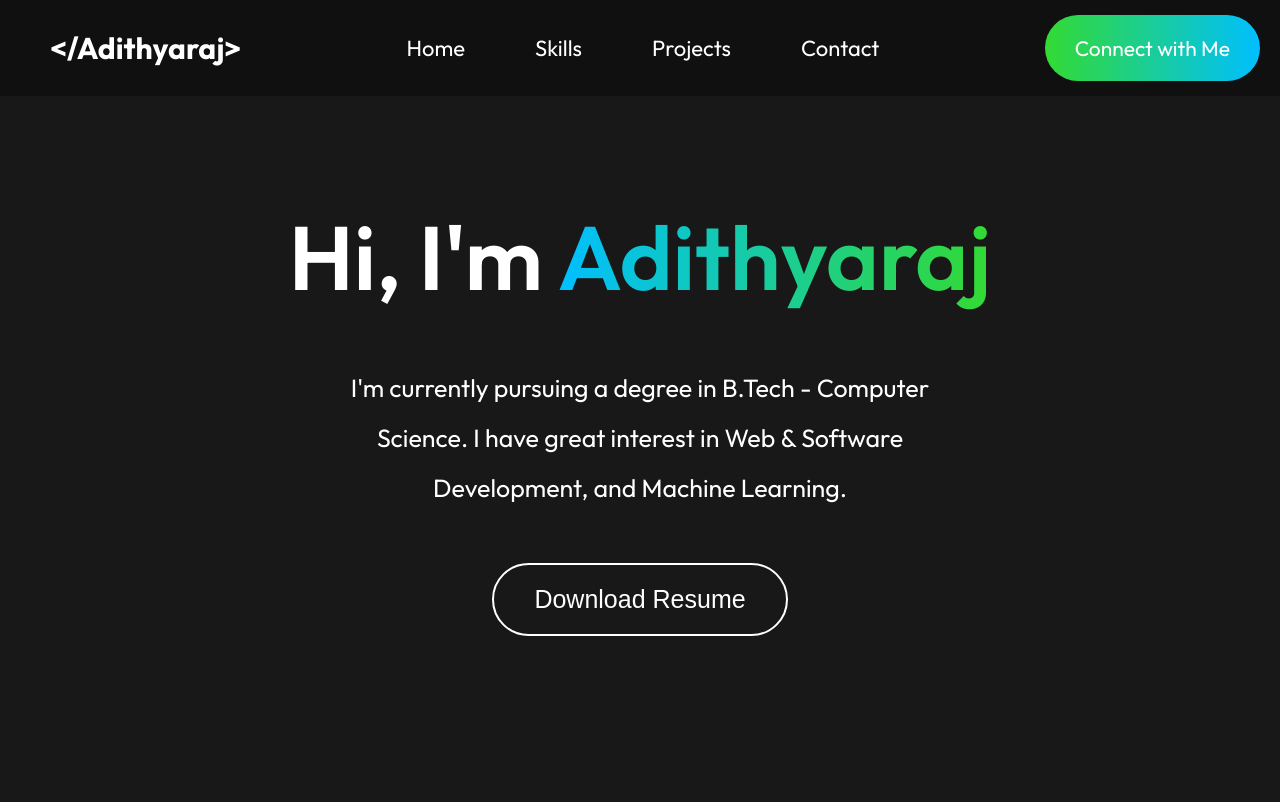
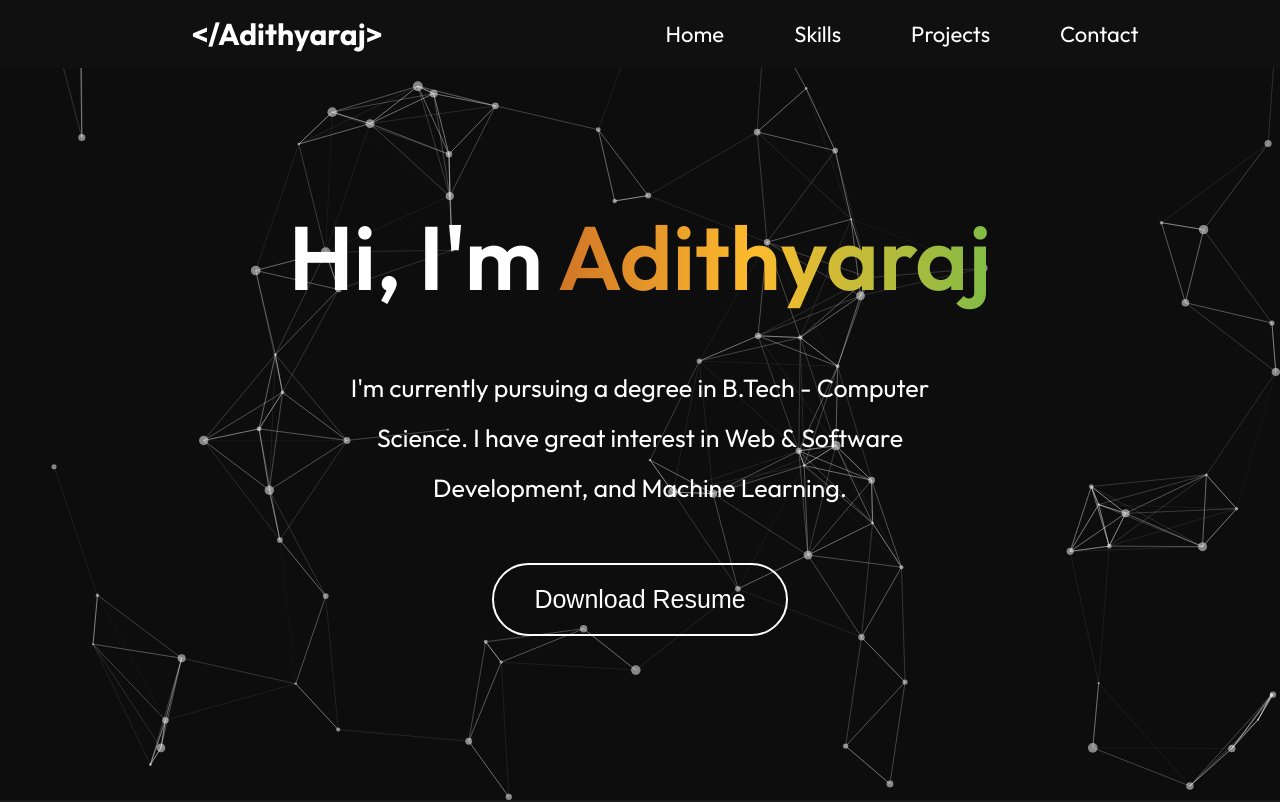
Before and after one commit to adithyaraj-11/Portfolio, a React (Vite) app: page / in a window 1280 px wide. Shown: the top 802 px of the page. Built offline with nearby package versions, Linux system fonts and the light colour scheme.

Commit message:
animated background and minor fixes

```diff
--- a/package.json
+++ b/package.json
@@ -12,7 +12,11 @@
   "dependencies": {
     "react": "^18.3.1",
     "react-anchor-link-smooth-scroll": "^1.0.12",
-    "react-dom": "^18.3.1"
+    "react-dom": "^18.3.1",
+    "react-scroll": "^1.9.3",
+    "react-tsparticles": "^2.12.2",
+    "tsparticles": "^3.8.1",
+    "tsparticles-slim": "^2.12.0"
   },
   "devDependencies": {
     "@types/react": "^18.3.3",
--- a/src/App.jsx
+++ b/src/App.jsx
@@ -1,5 +1,6 @@
 import React from "react";
 import Navbar from "./Components/Navbar/navbar";
+import ParticlesBackground from "./Particles";
 import Intro from "./Components/Intro/Intro";
 import Skills from "./Components/Skills/Skills";
 import Projects from "./Components/Projects/Projects";
@@ -7,6 +8,8 @@ import Contact from "./Components/Contact/Contact";
 import Footer from "./Components/Footer/Footer";
 const App = () => {
   return (
+     <>
+      <ParticlesBackground />
     <div>
       <Navbar />
       <Intro />
@@ -15,6 +18,7 @@ const App = () => {
       <Contact />
       <Footer />
     </div>
+    </>
   );
 };
 export default App;
--- a/src/Components/Intro/Intro.css
+++ b/src/Components/Intro/Intro.css
@@ -15,11 +15,25 @@
 }
 
 .intro h1 span {
-  background: linear-gradient(270deg, rgb(51, 218, 51), rgb(0, 191, 255));
+  background: linear-gradient(to right, #2841a5, #9a1f1f, #fdbb2d, #1abc58);
+  background-size: 300% auto;
   background-clip: text;
   -webkit-background-clip: text;
   -webkit-text-fill-color: transparent;
+  animation: gradientShift 5s ease-in-out infinite;
 }
+
+    @keyframes gradientShift {
+      0% {
+        background-position: 0% center;
+      }
+      50% {
+        background-position: 100% center;
+      }
+      100% {
+        background-position: 0% center;
+      }
+    }
 
 .intro p {
   width: 50%;
--- a/src/Components/Navbar/Function.js
+++ b/src/Components/Navbar/Function.js
@@ -1,3 +1,5 @@
+
+
 export function change() {
   let r = Math.floor(Math.random() * 256);
   let g = Math.floor(Math.random() * 256);
@@ -6,10 +8,12 @@ export function change() {
   if (logo) {
     logo.style.color = `rgb(${r}, ${g}, ${b})`;
   }
-    logo.addEventListener('mouseleave', function() {
+  //while color on mouseout
+  logo.addEventListener('mouseout', () => {
     logo.style.color = 'white';
   });
 }
+
 
 export function toggleDropdown() {
   const navmenu = document.querySelector('.navmenu');
--- a/src/Components/Navbar/Navbar.css
+++ b/src/Components/Navbar/Navbar.css
@@ -4,7 +4,7 @@
   top: 0;
   width: 100%;
   align-items: center;
-  justify-content: space-between;
+  justify-content: space-around;
   margin: 0px;
   padding: 15px 0px;
   background: rgb(16, 16, 16);
@@ -14,7 +14,7 @@
 .logo {
   font-size: 30px;
   margin-left: 50px;
-  transition: 0.3s ease;
+  transition: 0.5s ease;
 }
 .logo:hover {
   transform: scale3D(1.1, 1.2, 1.1);
@@ -29,7 +29,7 @@
 .navmenu li {
   transition: 0.5ms ease;
 }
-.navmenu li:hover {
+.navmenu li:hover,.navmenu li .active p {
   transform: scale(1.1);
   background: linear-gradient(270deg, rgb(51, 218, 51), rgb(0, 191, 255));
   background-clip: text;
@@ -37,25 +37,13 @@
   -webkit-text-fill-color: transparent;
   cursor: pointer;
 }
-.navmenu li p,
-.connect p {
+
+.navmenu li p
+{
   text-decoration: none;
   color: white;
 }
-.connect {
-  margin-right: 20px;
-  border-radius: 40px;
-  padding: 20px 30px;
-  font-size: 21px;
 
-  background: linear-gradient(270deg, rgb(0, 191, 255), rgb(51, 218, 51));
-  cursor: pointer;
-  transition: 0.4s;
-}
-.connect:hover {
-  transform: scale(0.98);
-  filter: drop-shadow(0 0 10px rgb(170, 170, 170));
-}
 .anchor {
   text-decoration: none;
 }
--- a/src/Components/Navbar/navbar.jsx
+++ b/src/Components/Navbar/navbar.jsx
@@ -1,11 +1,10 @@
-import React, { useState } from "react";
+import { useState } from "react";
 import "./Navbar.css";
 import { change } from "./Function.js";
-import Anchorlink from "react-anchor-link-smooth-scroll";
+import { Link } from "react-scroll";
 
 const Navbar = () => {
   const [menuOpen, setMenuOpen] = useState(false);
-
   const toggleDropdown = () => {
     setMenuOpen(!menuOpen);
   };
@@ -23,35 +22,60 @@ const Navbar = () => {
         </div>
       </div>
 
-      {/* Mobile nav menu */}
       <ul className={`navmenu ${menuOpen ? "show" : ""}`}>
         <li>
-          <Anchorlink className="anchor" offset={100} href="#intro">
+          <Link
+            activeClass="active"
+            to="intro"
+            spy={true}
+            smooth={true}
+            offset={-70}
+            duration={500}
+            className="anchor"
+          >
             <p>Home</p>
-          </Anchorlink>
+          </Link>
         </li>
         <li>
-          <Anchorlink className="anchor" offset={100} href="#skills">
+          <Link
+            activeClass="active"
+            to="skills"
+            spy={true}
+            smooth={true}
+            offset={-70}
+            duration={500}
+            className="anchor"
+          >
             <p>Skills</p>
-          </Anchorlink>
+          </Link>
         </li>
         <li>
-          <Anchorlink className="anchor" offset={100} href="#projects">
+          <Link
+            activeClass="active"
+            to="projects"
+            spy={true}
+            smooth={true}
+            offset={-70}
+            duration={500}
+            className="anchor"
+          >
             <p>Projects</p>
-          </Anchorlink>
+          </Link>
         </li>
         <li>
-          <Anchorlink className="anchor" offset={100} href="#contact">
+          <Link
+            activeClass="active"
+            to="contact"
+            spy={true}
+            smooth={true}
+            offset={-70}
+            duration={500}
+            className="anchor"
+          >
             <p>Contact</p>
-          </Anchorlink>
+          </Link>
         </li>
       </ul>
-
-      <div className="connect">
-        <Anchorlink className="anchor" offset={100} href="#contact">
-          <p>Connect with Me</p>
-        </Anchorlink>
-      </div>
     </div>
   );
 };
--- a/src/Components/Skills/Skills.css
+++ b/src/Components/Skills/Skills.css
@@ -29,10 +29,10 @@
     border-radius: 25px;
     transition: 0.5s ;
 }
-.lang:hover{
-    transform: scale(1.03);
-    filter: drop-shadow(0 0 20px rgb(85, 85, 85));
+.lang.animated {
+  animation: pulseLangs 1s ease-in-out infinite alternate;
 }
+
 .more {
     align-items: center;
     display: flex;
@@ -99,3 +99,13 @@
     margin-bottom: 8px;
   }
 }
+@keyframes pulseLangs {
+  0%, 100% {
+    transform: scale(1);
+    filter: drop-shadow(0 0 0px rgb(85, 85, 85));
+  }
+  50% {
+    transform: scale(1.05);
+    filter: drop-shadow(0 0 20px rgb(85, 85, 85));
+  }
+}
--- a/src/Components/Skills/Skills.jsx
+++ b/src/Components/Skills/Skills.jsx
@@ -1,5 +1,7 @@
 import React from "react";
 import "./Skills.css";
+import { useEffect } from "react";
+import { animateLangs } from "./animateSkills";
 import cpp from "../../assets/cpp.png";
 import aem from "../../assets/aem.png";
 import java from "../../assets/java.png";
@@ -20,6 +22,11 @@ import nodejs from "../../assets/nodejs.svg";
 import numpy from "../../assets/numpy.svg";
 import pandas from "../../assets/pandas.svg";
 const Skills = () => {
+  useEffect(() => {
+    const stopAnimation = animateLangs();
+    return () => stopAnimation();
+  }, []);
+
   return (
     <div id="skills" className="skills">
       <h1>Skills - Things I know , I know.</h1>
--- /dev/null
+++ b/src/Components/Skills/animateSkills.js
@@ -0,0 +1,18 @@
+export const animateLangs = () => {
+  const langs = document.querySelectorAll(".lang");
+  let index = 0;
+  let direction = 1;
+
+  const animateNext = () => {
+    langs.forEach((el) => el.classList.remove("animated"));
+    if (langs.length > 0) langs[index].classList.add("animated");
+
+    index += direction;
+    if (index === langs.length || index < 0) {
+      index =0;
+    }
+  };
+
+  const interval = setInterval(animateNext, 700);
+  return () => clearInterval(interval);
+};
--- /dev/null
+++ b/src/Particles.jsx
@@ -0,0 +1,70 @@
+// Particles.jsx
+import React, { useCallback } from "react";
+import Particles from "react-tsparticles";
+import { loadSlim } from "tsparticles-slim";
+
+const ParticlesBackground = () => {
+    const particlesInit = useCallback(async (engine) => {
+        await loadSlim(engine);
+    }, []);
+
+    const particlesLoaded = useCallback(async (container) => {
+        console.log(container);
+    }, []);
+
+    return (
+        <Particles
+            id="tsparticles"
+            init={particlesInit}
+            onLoaded={particlesLoaded}
+            options={{
+                fullScreen: { enable: true, zIndex: -1 },
+                background: {
+                    color: {
+                        value: "#0d0d0d",
+                    },
+                },
+                fpsLimit: 60,
+                particles: {
+                    number: {
+                        value: 80,
+                        density: {
+                            enable: true,
+                            area: 800,
+                        },
+                    },
+                    color: {
+                        value: "#ffffff",
+                    },
+                    shape: {
+                        type: "circle",
+                    },
+                    opacity: {
+                        value: 0.5,
+                    },
+                    size: {
+                        value: { min: 1, max: 5 },
+                    },
+                    move: {
+                        enable: true,
+                        speed: 2,
+                        direction: "none",
+                        outModes: {
+                            default: "bounce",
+                        },
+                    },
+                    links: {
+                        enable: true,
+                        distance: 150,
+                        color: "#ffffff",
+                        opacity: 0.4,
+                        width: 1,
+                    },
+                },
+                detectRetina: true,
+            }}
+        />
+    );
+};
+
+export default ParticlesBackground;
```
Also changed, not shown: 1 other file (tests, documents, lock files or other folders). Lines whose indentation alone changed are shown as unchanged.
